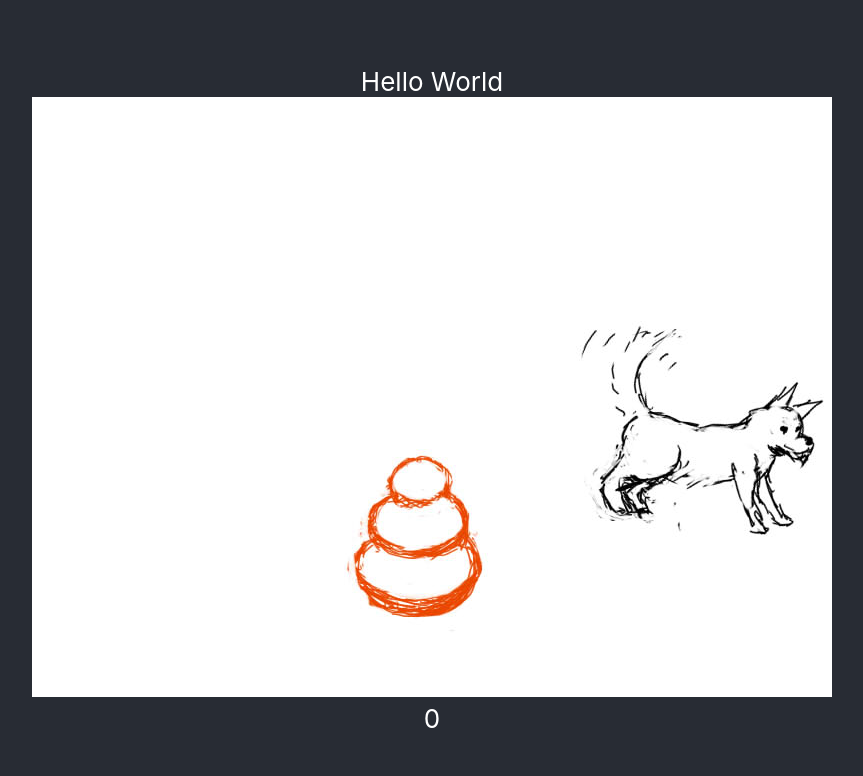
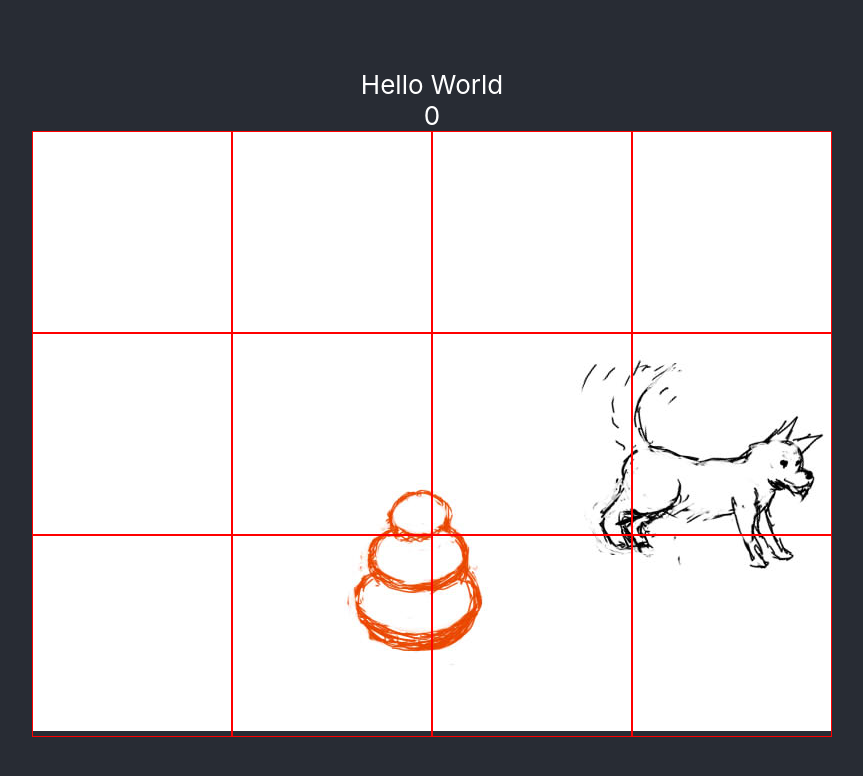
Before and after one commit to AAWhang/create-react-app-functions, a React (Create React App) app: page / in a window 1280 px wide. Shown: the top 776 px of the page, without its empty margins (208-1071 px from the left). Built offline with nearby package versions, Linux system fonts and the light colour scheme.

Commit message:
Added celled grid over image

```diff
--- a/package.json
+++ b/package.json
@@ -3,9 +3,11 @@
   "version": "0.1.0",
   "private": true,
   "dependencies": {
+    "@material-ui/core": "^4.5.2",
     "react": "^16.11.0",
     "react-dom": "^16.11.0",
-    "react-scripts": "3.2.0"
+    "react-scripts": "3.2.0",
+    "typeface-roboto": "0.0.75"
   },
   "scripts": {
     "start": "react-scripts start",
--- a/src/App.js
+++ b/src/App.js
@@ -1,6 +1,7 @@
 import React, { Component } from 'react'
 import Puppy from './puppy'
 import './App.css'
+import 'typeface-roboto';
 
 
 class App extends Component {
--- a/src/puppy.js
+++ b/src/puppy.js
@@ -4,6 +4,9 @@ import Bat from './img/bat.jpg'
 import Stare from './img/stare.jpg'
 import StatusSheet from './component/statusSheet'
 import Squeak from './sound/Copy of TS5 Squeaky.mp3'
+import Grid from '@material-ui/core/Grid'
+import { borders } from '@material-ui/system';
+import Box from '@material-ui/core/Box';
 
 class Puppy extends Component {
   constructor() {
@@ -34,10 +37,69 @@ class Puppy extends Component {
 
   render() {
     var audio = new Audio(Squeak)
+    const cell = {
+      height: "200px",
+      width: "200px",
+    }
+    const style = {
+      backgroundImage: `url(${this.state.img})`,
+      height: "600px",
+      width: "800px"
+    }
+
+    //       <div className="App" onMouseDown={this.bat} onMouseUp={this.stare} onMouseEnter={this.stare} onMouseLeave={this.wander} onClick={ () => audio.play() }>
+
+
     return(
       <div className="App" onMouseDown={this.bat} onMouseUp={this.stare} onMouseEnter={this.stare} onMouseLeave={this.wander} onClick={ () => audio.play() }>
-        <img src={this.state.img} />
         <StatusSheet score={this.state.score} />
+        <Grid
+          container
+          direction="row"
+          style={style}
+        >
+
+          <Grid container item xs={3} spacing={0} >
+            <Box border={1} borderColor="red" style={cell} />
+          </Grid>
+          <Grid container item xs={3} spacing={0} >
+            <Box border={1} borderColor="red" style={cell} />
+          </Grid>
+          <Grid container item xs={3} spacing={0} >
+            <Box border={1} borderColor="red" style={cell} />
+          </Grid>
+          <Grid container item xs={3} spacing={0} >
+            <Box border={1} borderColor="red" style={cell} />
+          </Grid>
+
+          <Grid container item xs={3} spacing={0} >
+            <Box border={1} borderColor="red" style={cell} />
+          </Grid>
+          <Grid container item xs={3} spacing={0} >
+            <Box border={1} borderColor="red" style={cell} />
+          </Grid>
+          <Grid container item xs={3} spacing={0} >
+            <Box border={1} borderColor="red" style={cell} />
+          </Grid>
+          <Grid container item xs={3} spacing={0} >
+            <Box border={1} borderColor="red" style={cell} />
+          </Grid>
+
+          <Grid container item xs={3} spacing={0} >
+            <Box border={1} borderColor="red" style={cell} />
+          </Grid>
+          <Grid container item xs={3} spacing={0} >
+            <Box border={1} borderColor="red" style={cell} />
+          </Grid>
+          <Grid container item xs={3} spacing={0} >
+            <Box border={1} borderColor="red" style={cell} />
+          </Grid>
+          <Grid container item xs={3} spacing={0} >
+            <Box border={1} borderColor="red" style={cell} />
+          </Grid>
+
+        </Grid>
+
       </div>
     )
   }
```
Also changed, not shown: 1 other file (tests, documents, lock files or other folders).
